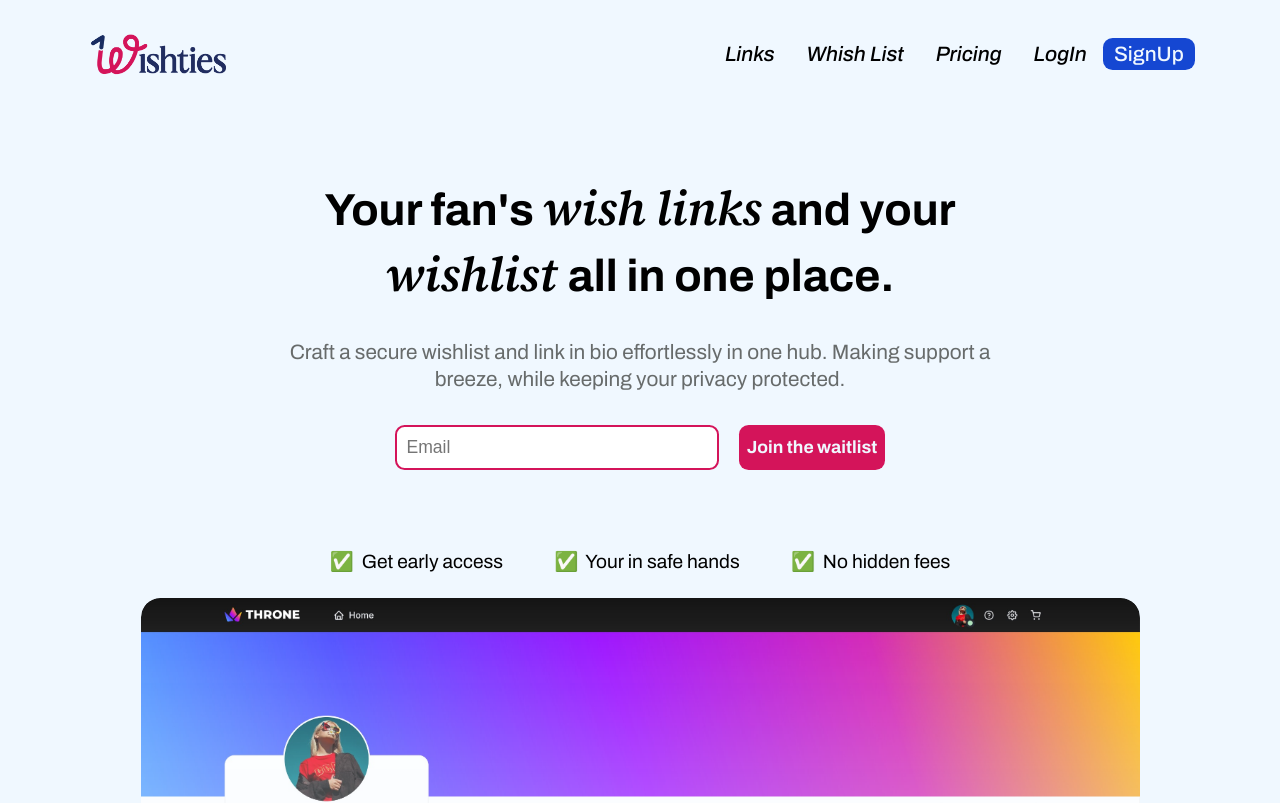
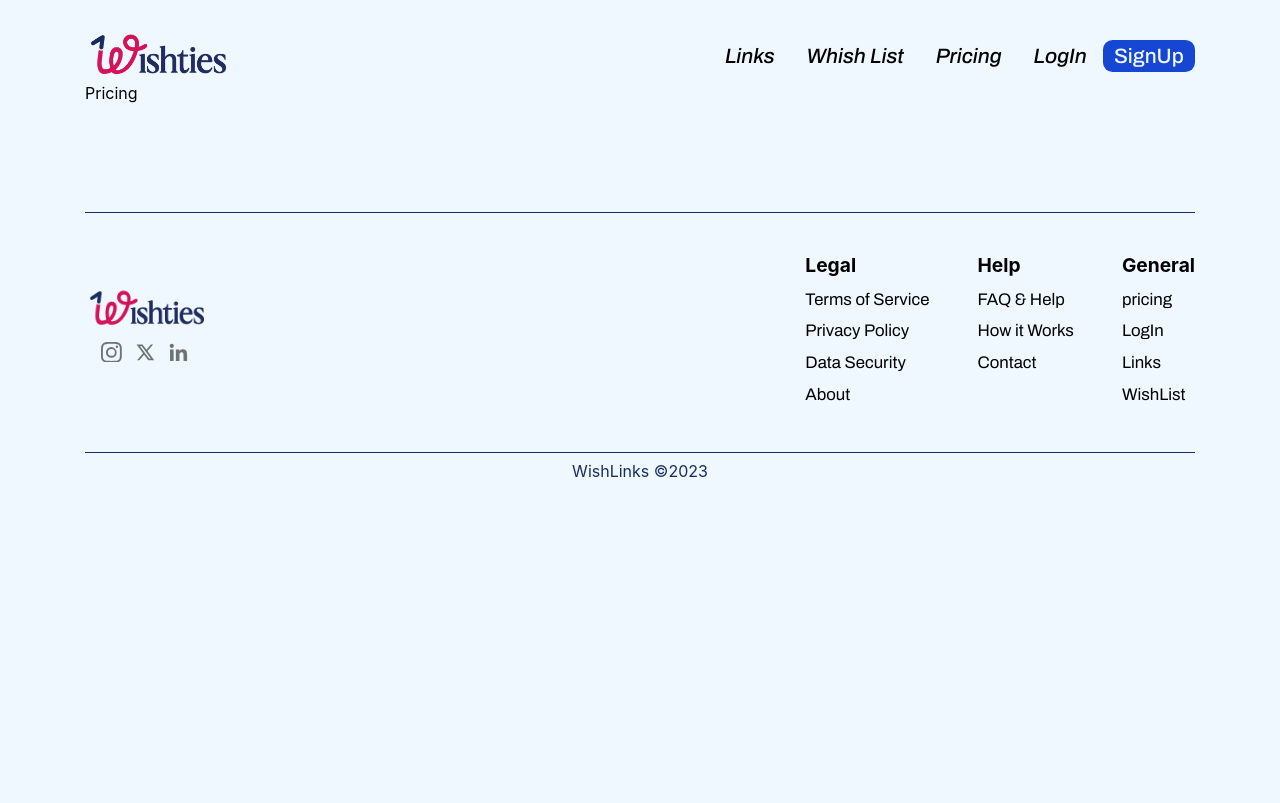
Before and after one commit to SabliJr/Wishties, a React (Create React App) app in the folder client/: page /pricing in a window 1280 px wide. Shown: the top 803 px of the page. Built offline with nearby package versions, Linux system fonts and the light colour scheme.

Commit message:
Adding the navigation

```diff
--- a/client/package.json
+++ b/client/package.json
@@ -41,5 +41,8 @@
       "last 1 firefox version",
       "last 1 safari version"
     ]
+  },
+  "devDependencies": {
+    "babel-preset-react-app": "^10.0.1"
   }
 }
--- a/client/src/App.tsx
+++ b/client/src/App.tsx
@@ -1,26 +1,13 @@
 import React from "react";
 import "./App.css";
 
-import Header from "./Components/TheHeader/index";
-import Hero from "./Components/Hero/index";
-import Promo from "./Components/Promo/index";
-import Middle from "./Components/Middle/index";
-import Features from "./Components/Features/index";
-import YourData from "./Components/YouData/index";
-import BeforeTheFooter from "./Components/BeforeTheFooter/index";
-import Footer from "./Components/Footer/index";
+//RoutersFile
+import Routes from "./Routes";
 
 const App = () => {
   return (
     <div className='App'>
-      <Header />
-      <Hero />
-      <Promo />
-      <Middle />
-      <Features />
-      <YourData />
-      <BeforeTheFooter />
-      <Footer />
+      <Routes />
     </div>
   );
 };
--- /dev/null
+++ b/client/src/Components/Pricing/index.tsx
@@ -0,0 +1,8 @@
+import React from "react";
+import "./Pricing.css";
+
+const Index = () => {
+  return <div>Pricing</div>;
+};
+
+export default Index;
--- a/client/src/Components/TheHeader/Header.css
+++ b/client/src/Components/TheHeader/Header.css
@@ -24,6 +24,11 @@
   font-weight: 500;
   font-style: italic;
   cursor: pointer;
+}
+
+.navStuff nav a {
+  color: black;
+  text-decoration: none;
 }
 
 .navButtons button {
--- a/client/src/Components/TheHeader/index.tsx
+++ b/client/src/Components/TheHeader/index.tsx
@@ -1,4 +1,5 @@
 import React, { useState } from "react";
+import { Link } from "react-router-dom";
 import "./Header.css";
 
 import Logo from "../../Assets/xLogo.png";
@@ -10,13 +11,23 @@
 
   return (
     <header className='Header'>
-      <img src={Logo} alt='' className='logo' />
+      <Link to='/'>
+        <img src={Logo} alt='' className='logo' />
+      </Link>
       <div className={`navStuff ${isOpen ? "navStaff expand" : ""}`}>
         <nav>
-          <li>Links</li>
-          <li>Whish List</li>
-          <li>Pricing</li>
-          <li>LogIn</li>
+          <li>
+            <Link to='links'>Links</Link>
+          </li>
+          <li>
+            <Link to='wishlist'>Whish List</Link>
+          </li>
+          <li>
+            <Link to='pricing'>Pricing</Link>
+          </li>
+          <li>
+            <Link to='login'>LogIn</Link>
+          </li>
         </nav>
         <div className='navButtons'>
           <button>SignUp</button>
--- /dev/null
+++ b/client/src/Pages/Home.tsx
@@ -0,0 +1,28 @@
+import React from "react";
+import "../App.css";
+
+import Header from "../Components/TheHeader/index";
+import Hero from "../Components/Hero/index";
+import Promo from "../Components/Promo/index";
+import Middle from "../Components/Middle/index";
+import Features from "../Components/Features/index";
+import YourData from "../Components/YouData/index";
+import BeforeTheFooter from "../Components/BeforeTheFooter/index";
+import Footer from "../Components/Footer/index";
+
+const Home = () => {
+  return (
+    <>
+      <Header />
+      <Hero />
+      <Promo />
+      <Middle />
+      <Features />
+      <YourData />
+      <BeforeTheFooter />
+      <Footer />
+    </>
+  );
+};
+
+export default Home;
--- /dev/null
+++ b/client/src/Pages/Pricing.tsx
@@ -0,0 +1,17 @@
+import React from "react";
+
+import Header from "../Components/TheHeader/index";
+import Prices from "../Components/Pricing/index";
+import Footer from "../Components/Footer/index";
+
+const Pricing = () => {
+  return (
+    <div>
+      <Header />
+      <Prices />
+      <Footer />
+    </div>
+  );
+};
+
+export default Pricing;
--- /dev/null
+++ b/client/src/Routes.tsx
@@ -0,0 +1,19 @@
+import React from "react";
+import { BrowserRouter, Routes, Route } from "react-router-dom";
+
+import Pricing from "./Pages/Pricing";
+import Home from "./Pages/Home";
+
+const RoutesFile = () => {
+  return (
+    <BrowserRouter>
+      <Routes>
+        <Route />
+        <Route path='/' element={<Home />} />
+        <Route path='/pricing' element={<Pricing />} />
+      </Routes>
+    </BrowserRouter>
+  );
+};
+
+export default RoutesFile;
```
Also changed, not shown: client/src/Components/Pricing/Pricing.css (added), 1 other file (tests, documents, lock files or other folders).
